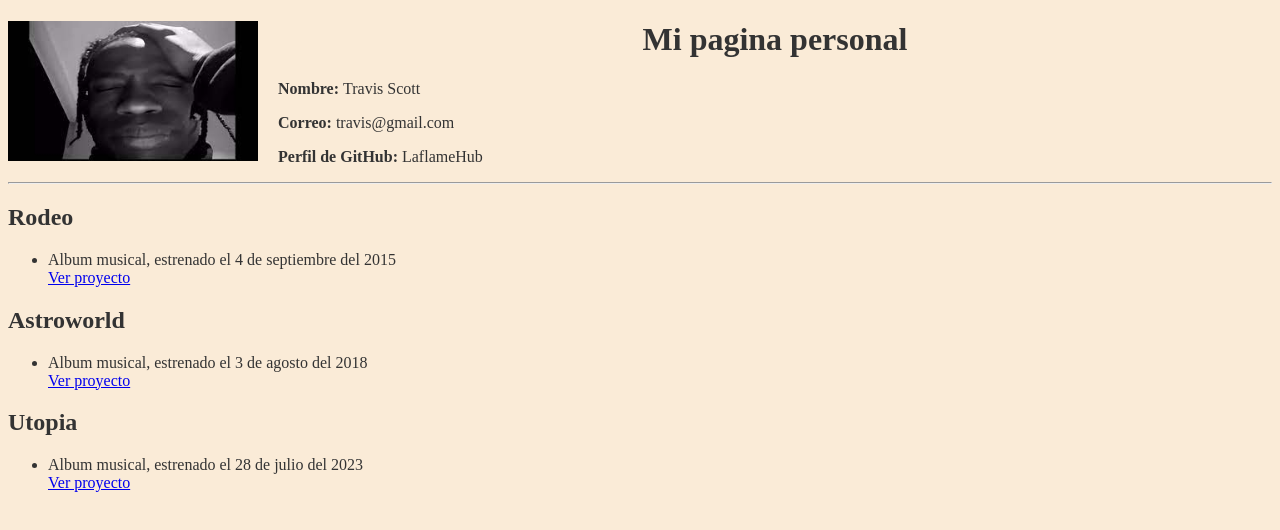
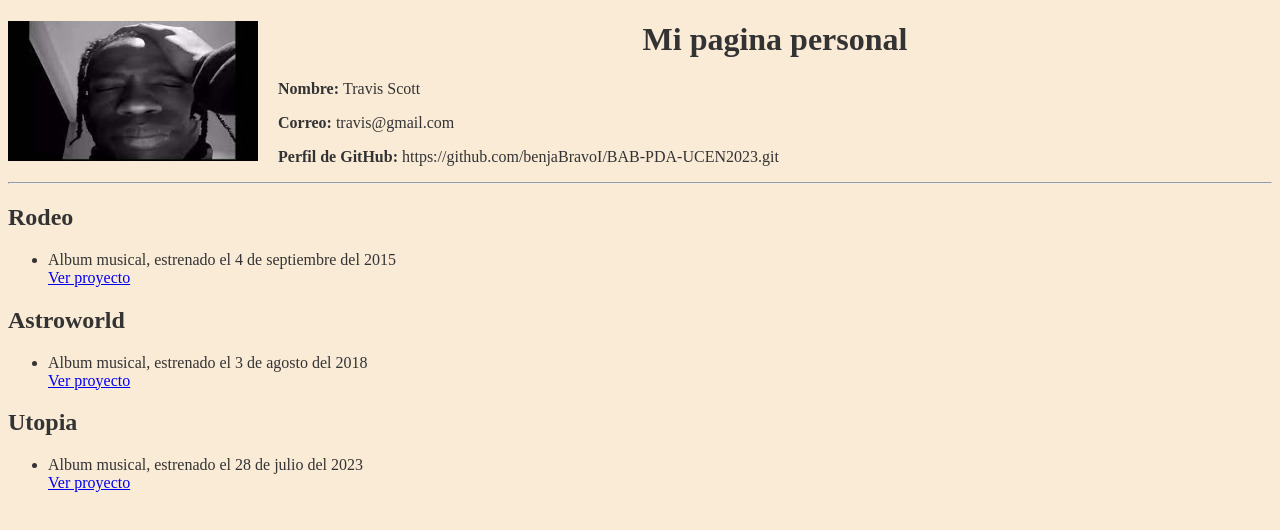
Before and after one commit to benjaBravoI/BAB-PDA-UCEN2023, a plain HTML site: page Tarea Lunes/index.html in a window 1280 px wide. Drawn offline with Linux system fonts and the light colour scheme.

Commit message:
Update index.html

```diff
--- a/Tarea Lunes/index.html
+++ b/Tarea Lunes/index.html
@@ -12,7 +12,7 @@
             </center>
             <p><strong>Nombre: </strong> Travis Scott </p>
             <p><strong>Correo:</strong> travis@gmail.com</p>
-            <p><strong>Perfil de GitHub: </strong> LaflameHub</a></p>
+            <p><strong>Perfil de GitHub: </strong> https://github.com/benjaBravoI/BAB-PDA-UCEN2023.git</a></p>
     </header>
     <hr>
     <main>
```
